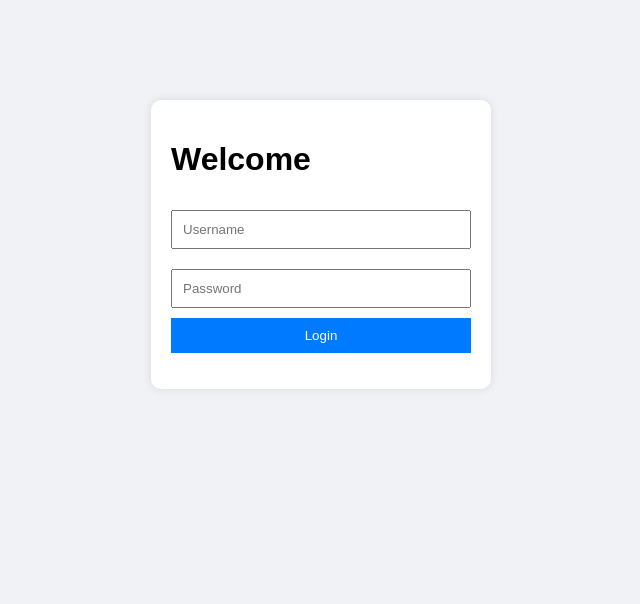
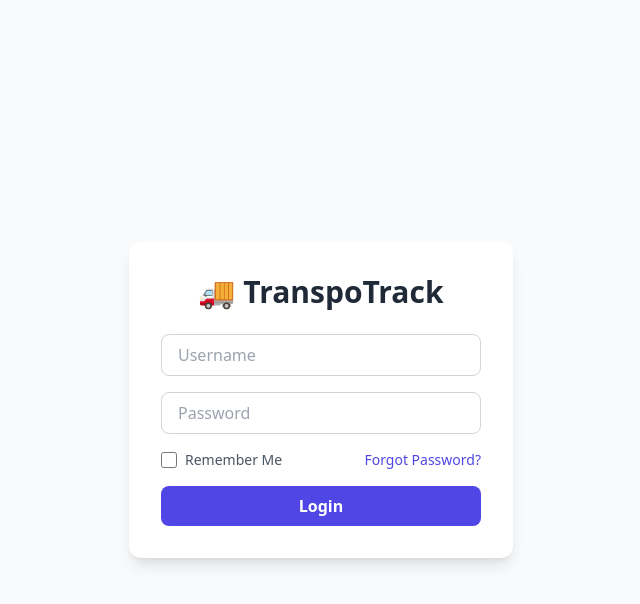
Before and after one commit to rvcproject2025-cpu/TranspoTrack, a plain HTML site: page login.html in a window 1280 px wide. Shown: the whole page, without its empty margins (319-959 px from the left). Drawn offline with nearby package versions, Linux system fonts and the light colour scheme; files that its build step writes are made by us from their sources.

Commit message:
Update login.html

```diff
--- a/login.html
+++ b/login.html
@@ -1,21 +1,48 @@
 <!DOCTYPE html>
 <html lang="en">
 <head>
-<meta charset="UTF-8">
-<meta name="viewport" content="width=device-width, initial-scale=1.0">
-<title>Login</title>
-<link rel="stylesheet" href="assets/css/style.css">
+  <meta charset="UTF-8">
+  <title>Login | TranspoTrack</title>
+  <script src="https://cdn.tailwindcss.com"></script>
 </head>
-<body>
-<div class="container">
-  <h1>Welcome</h1>
-  <form id="loginForm">
-    <input type="text" id="username" placeholder="Username" required>
-    <input type="password" id="password" placeholder="Password" required>
-    <button type="submit">Login</button>
-  </form>
-  <p id="errorMsg" style="color:red;"></p>
-</div>
-<script src="assets/js/script.js"></script>
+<body class="flex items-center justify-center min-h-screen bg-gray-50">
+  <div class="bg-white shadow-lg rounded-xl p-8 w-full max-w-sm">
+    <h2 class="text-3xl font-bold text-gray-800 text-center mb-6">🚚 TranspoTrack</h2>
+
+    <form id="loginForm" class="space-y-4">
+      <input type="text" name="username" placeholder="Username" required
+             class="w-full px-4 py-2 border border-gray-300 rounded-lg focus:outline-none focus:ring-2 focus:ring-indigo-400 transition">
+      <input type="password" name="password" placeholder="Password" required
+             class="w-full px-4 py-2 border border-gray-300 rounded-lg focus:outline-none focus:ring-2 focus:ring-indigo-400 transition">
+
+      <div class="flex items-center justify-between">
+        <label class="flex items-center space-x-2 text-gray-600 text-sm">
+          <input type="checkbox" class="form-checkbox h-4 w-4 text-indigo-600">
+          <span>Remember Me</span>
+        </label>
+        <a href="#" class="text-indigo-600 text-sm hover:underline">Forgot Password?</a>
+      </div>
+
+      <button type="submit"
+              class="w-full py-2 bg-indigo-600 text-white font-semibold rounded-lg hover:bg-indigo-700 transition-colors">
+        Login
+      </button>
+    </form>
+  </div>
+
+  <script>
+    document.getElementById('loginForm').addEventListener('submit', function(e){
+      e.preventDefault();
+      // Optional: simple validation alert
+      const username = this.username.value;
+      const password = this.password.value;
+      if(username && password){
+        // Redirect to dashboard (static)
+        window.location.href = "dashboard.html";
+      } else {
+        alert("Please enter username and password.");
+      }
+    });
+  </script>
 </body>
 </html>
```
